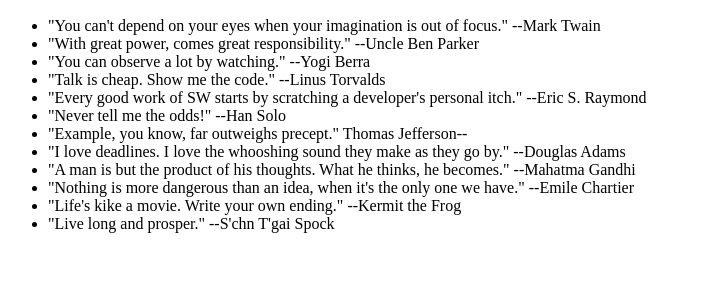
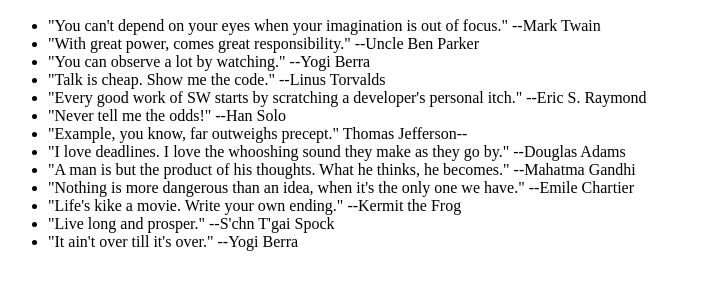
Before and after one commit to gazzda365/0main_openSAP_repo, a plain HTML site: page index.html in a window 1280 px wide. Shown: the part 110-400 px from the top of the page, without its empty margins (0-701 px from the left). Drawn offline with Linux system fonts and the light colour scheme.

Commit message:
Added 2nd Yogi Berra quote

```diff
--- a/index.html
+++ b/index.html
@@ -21,6 +21,7 @@
 			<li>"Nothing is more dangerous than an idea, when it's the only one we have." --Emile Chartier</li>
 			<li>"Life's kike a movie. Write your own ending." --Kermit the Frog</li>
 			<li>"Live long and prosper." --S'chn T'gai Spock</li>
+			<li>"It ain't over till it's over." --Yogi Berra</li>
 		</ul>
 	</body>
 </html>
```
